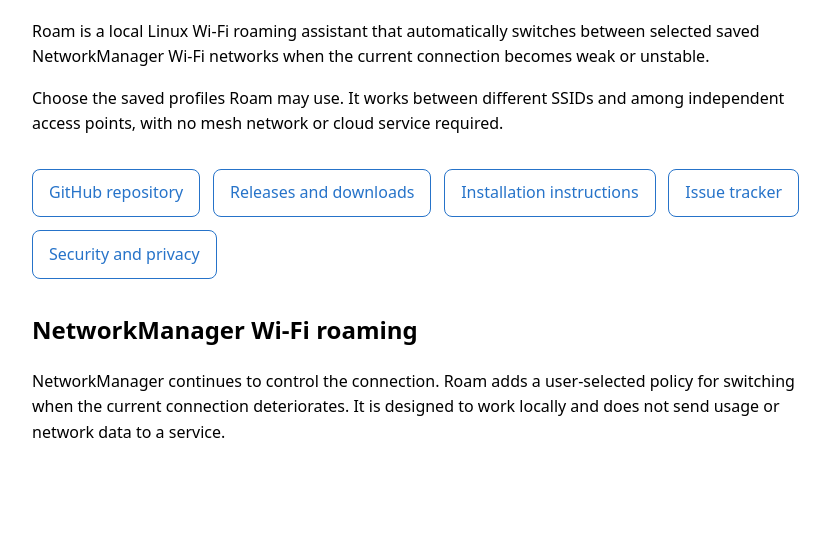
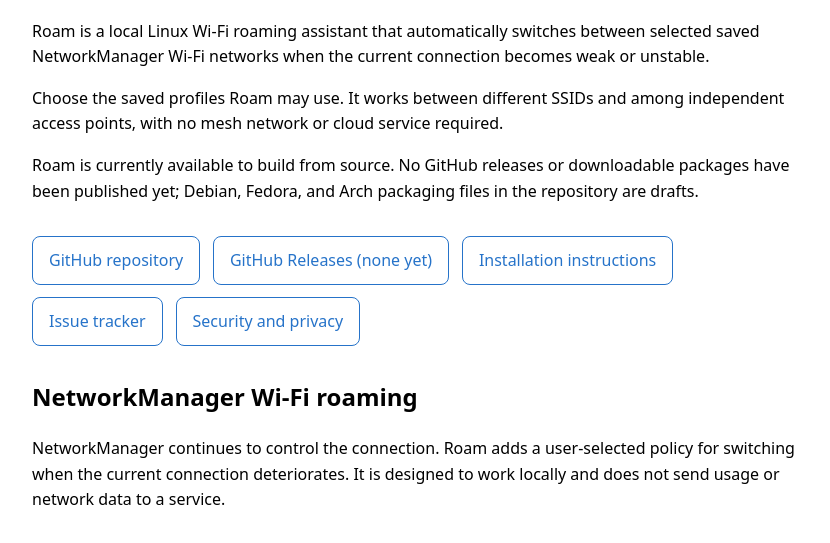
Before and after one commit to ossacolsale/roam, a plain HTML site: page docs/index.html in a window 1280 px wide. Shown: the part 333-876 px from the top of the page, without its empty margins (218-1048 px from the left). Before the commit the page ends 843 px from the top, so only its background shows below. Drawn offline with Linux system fonts and the light colour scheme.

Commit message:
upd docs

```diff
--- a/docs/index.html
+++ b/docs/index.html
@@ -20,9 +20,10 @@
     <h1>Automatic Wi-Fi roaming for Linux</h1>
     <p>Roam is a local Linux Wi-Fi roaming assistant that automatically switches between selected saved NetworkManager Wi-Fi networks when the current connection becomes weak or unstable.</p>
     <p>Choose the saved profiles Roam may use. It works between different SSIDs and among independent access points, with no mesh network or cloud service required.</p>
+    <p>Roam is currently available to build from source. No GitHub releases or downloadable packages have been published yet; Debian, Fedora, and Arch packaging files in the repository are drafts.</p>
     <nav class="links" aria-label="Project links">
       <a href="https://github.com/ossacolsale/roam">GitHub repository</a>
-      <a href="https://github.com/ossacolsale/roam/releases">Releases and downloads</a>
+      <a href="https://github.com/ossacolsale/roam/releases">GitHub Releases (none yet)</a>
       <a href="https://github.com/ossacolsale/roam#install">Installation instructions</a>
       <a href="https://github.com/ossacolsale/roam/issues">Issue tracker</a>
       <a href="https://github.com/ossacolsale/roam/blob/main/SECURITY.md">Security and privacy</a>
```
Also changed, not shown: 1 other file.
